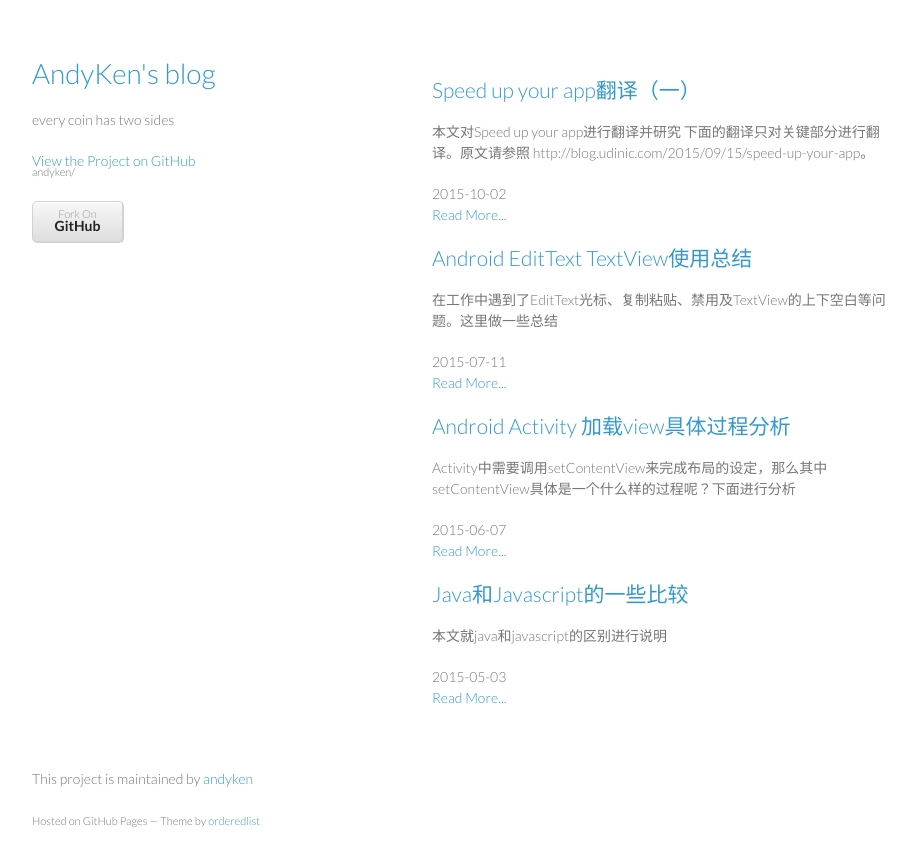
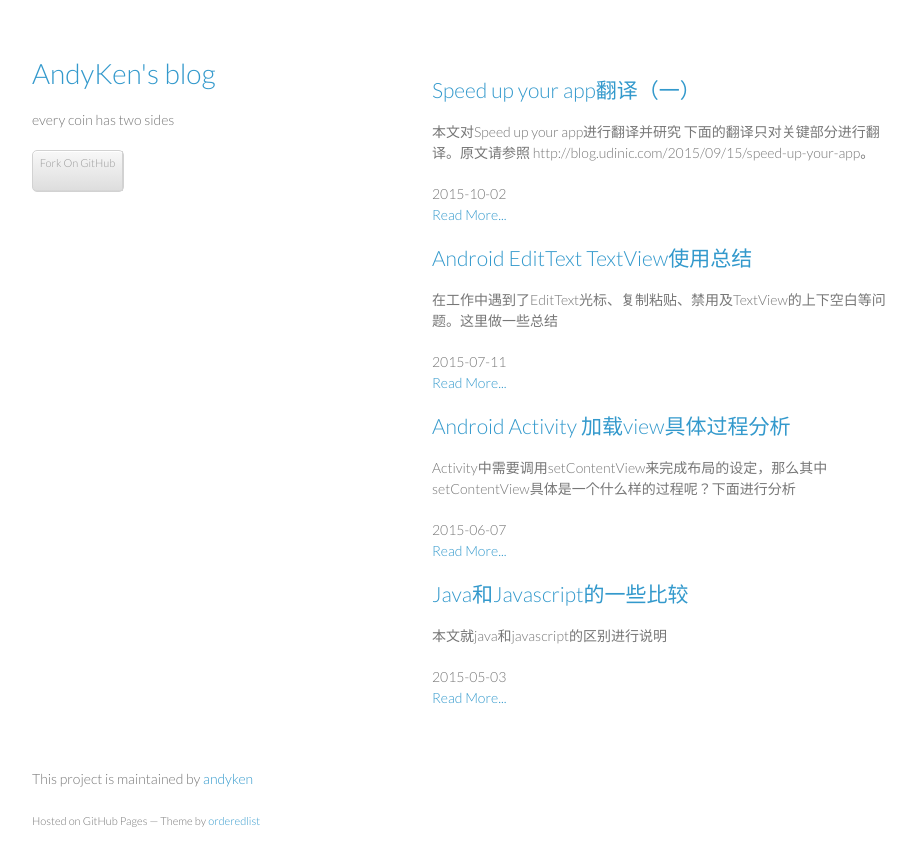
Before and after one commit to andyken/andyken.github.io, a Jekyll site: the page built from index.html, in a window 1280 px wide. Shown: the top 866 px of the page, without its empty margins (178-1094 px from the left). Built offline with Jekyll 4.4.1, drawn with Linux system fonts in a browser that asks for light colours; Markdown is read by kramdown in place of the engine named in the settings.

Commit message:
misc:修改博客主页fork me按钮

```diff
--- a/_includes/minimal.html
+++ b/_includes/minimal.html
@@ -17,11 +17,11 @@
       <header>
         <h1><a href="{{site.baseurl}}/">{{site.title}}</a></h1>
         <p>{{site.description}}</p>
-        <p class="view"><a href="https://github.com/{{site.username}}/{{site.baseurl}}/tree/gh-pages">View the Project on GitHub <small>{{site.username}}/{{site.baseurl}}</small></a></p>
+        <!-- <p class="view"><a href="https://github.com/{{site.username}}/{{site.baseurl}}/tree/gh-pages">View the Project on GitHub <small>{{site.username}}/{{site.baseurl}}</small></a></p> -->
         <ul>
         <!--   <li><a href="https://github.com/orderedlist/minimal/zipballmus/master">Download <strong>ZIP File</strong></a></li>
           <li><a href="https://github.com/orderedlist/minimal/tarball/master">Download <strong>TAR Ball</strong></a></li> -->
-          <li><a href="https://github.com/{{site.username}}/{{site.baseurl}}/tree/gh-pages">Fork On <strong>GitHub</strong></a></li>
+          <li><a href="https://github.com/{{site.username}}">Fork On GitHub</a></li>
         </ul>
       </header>
       <section>
```
